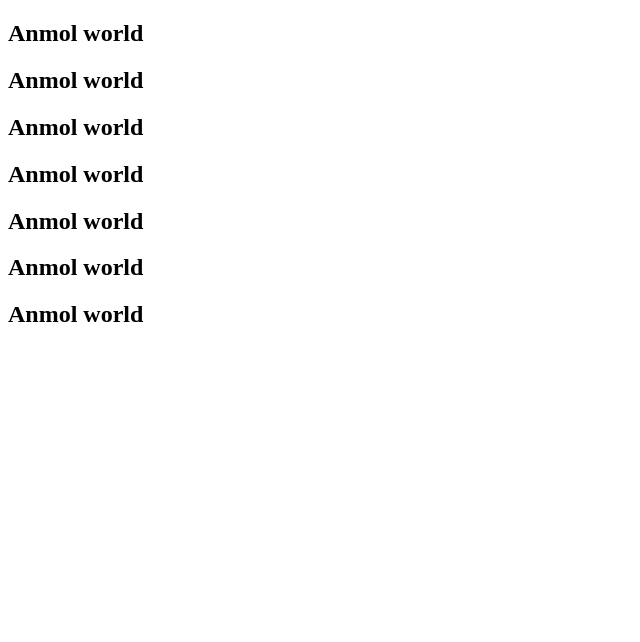
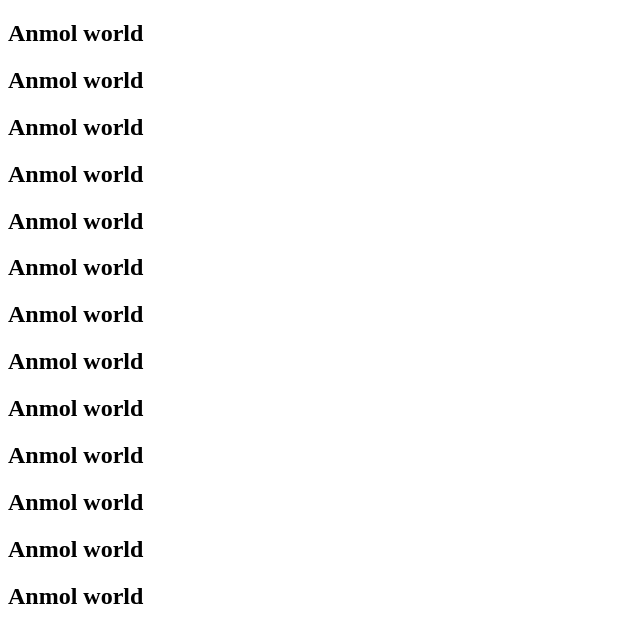
Before and after one commit to anmolbiranwar/WebDevelopment-Practice, a plain HTML site: page 18_02/index.html in a window 1280 px wide. Shown: the whole page, without its empty margins (0-640 px from the left). Drawn offline with Linux system fonts and the light colour scheme.

Commit message:
Update index.html

```diff
--- a/18_02/index.html
+++ b/18_02/index.html
@@ -15,5 +15,11 @@
     <h2>Anmol world</h2>
     <h2>Anmol world</h2>
     <h2>Anmol world</h2>
+    <h2>Anmol world</h2>
+    <h2>Anmol world</h2>
+    <h2>Anmol world</h2>
+    <h2>Anmol world</h2>
+    <h2>Anmol world</h2>
+    <h2>Anmol world</h2>
 </body>
 </html>
```
